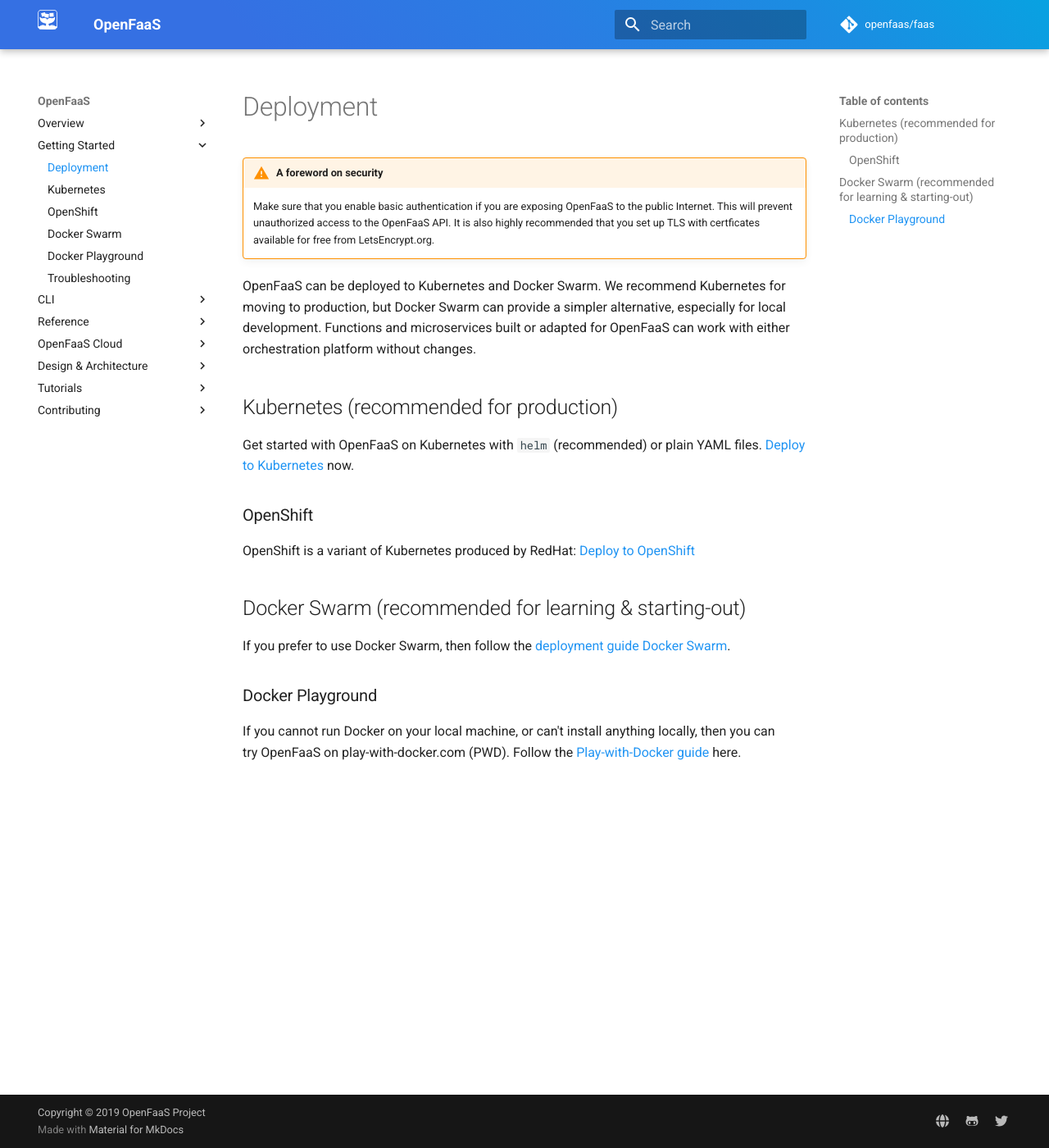
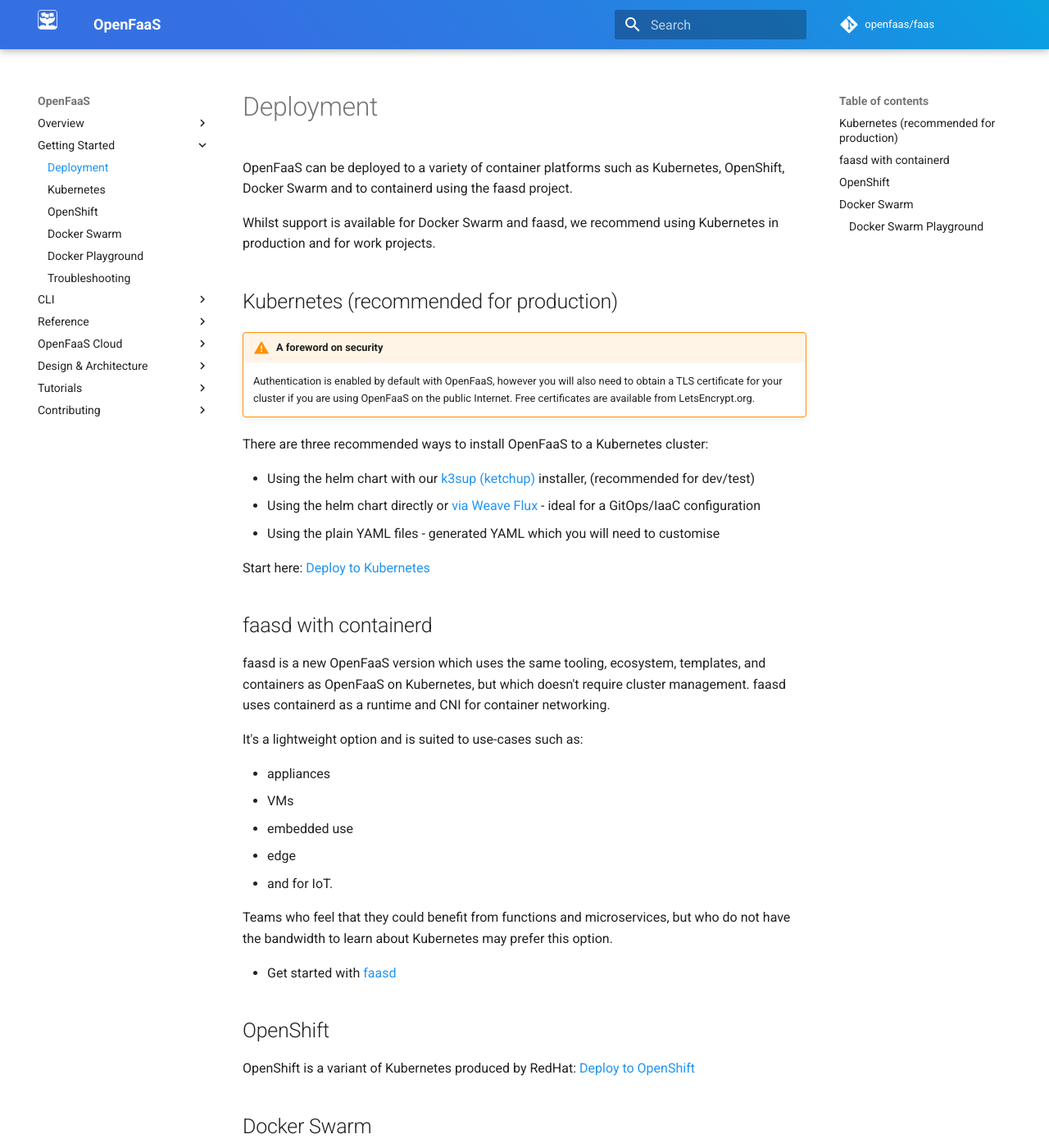
Before and after one commit to openfaas/docs, an MkDocs documentation site: the page built from docs/deployment.md, in a window 1280 px wide and 1400 px high. Shown: the whole window at 82% size. Built offline with MkDocs 1.6.1 and Material for MkDocs 9.7.7, drawn with Linux system fonts in a browser that asks for light colours; comment, search, counter and statistics services are not loaded; some of the changed text lies outside the part shown.

Commit message:
Update notes on deployment of OpenFaaS
Signed-off-by: Alex Ellis (OpenFaaS Ltd) <alexellis2@gmail.com>

```diff
--- a/docs/deployment.md
+++ b/docs/deployment.md
@@ -1,22 +1,46 @@
 # Deployment
 
-!!! warning "A foreword on security"
-    Make sure that you enable basic authentication if you are exposing OpenFaaS to the public Internet. This will prevent unauthorized access to the OpenFaaS API. It is also highly recommended that you set up TLS with certficates available for free from LetsEncrypt.org.
+OpenFaaS can be deployed to a variety of container platforms such as Kubernetes, OpenShift, Docker Swarm and to containerd using the faasd project.
 
-OpenFaaS can be deployed to Kubernetes and Docker Swarm. We recommend Kubernetes for moving to production, but Docker Swarm can provide a simpler alternative, especially for local development. Functions and microservices built or adapted for OpenFaaS can work with either orchestration platform without changes.
+Whilst support is available for Docker Swarm and faasd, we recommend using Kubernetes in production and for work projects.
 
 ## Kubernetes (recommended for production)
 
-Get started with OpenFaaS on Kubernetes with `helm` (recommended) or plain YAML files. [Deploy to Kubernetes](/deployment/kubernetes/) now.
+!!! warning "A foreword on security"
+    Authentication is enabled by default with OpenFaaS, however you will also need to obtain a TLS certificate for your cluster if you are using OpenFaaS on the public Internet. Free certificates are available from LetsEncrypt.org.
 
-### OpenShift
+There are three recommended ways to install OpenFaaS to a Kubernetes cluster:
+
+* Using the helm chart with our [k3sup (ketchup)](https://k3sup.dev/) installer, (recommended for dev/test)
+* Using the helm chart directly or [via Weave Flux](https://www.openfaas.com/blog/openfaas-flux/) - ideal for a GitOps/IaaC configuration
+* Using the plain YAML files - generated YAML which you will need to customise
+
+Start here: [Deploy to Kubernetes](/deployment/kubernetes/)
+
+## faasd with containerd
+
+faasd is a new OpenFaaS version which uses the same tooling, ecosystem, templates, and containers as OpenFaaS on Kubernetes, but which doesn't require cluster management. faasd uses containerd as a runtime and CNI for container networking.
+
+It's a lightweight option and is suited to use-cases such as:
+
+- appliances
+- VMs
+- embedded use
+- edge
+- and for IoT.
+
+Teams who feel that they could benefit from functions and microservices, but who do not have the bandwidth to learn about Kubernetes may prefer this option.
+
+* Get started with [faasd](https://github.com/alexellis/faasd/)
+
+## OpenShift
 
 OpenShift is a variant of Kubernetes produced by RedHat: [Deploy to OpenShift](/deployment/openshift/)
 
-## Docker Swarm (recommended for learning & starting-out)
+## Docker Swarm
 
 If you prefer to use Docker Swarm, then follow the [deployment guide Docker Swarm](/deployment/docker-swarm/).
 
-### Docker Playground
+### Docker Swarm Playground
 
-If you cannot run Docker on your local machine, or can't install anything locally, then you can try OpenFaaS on play-with-docker.com (PWD). Follow the [Play-with-Docker guide](/deployment/play-with-docker/) here.
+If you cannot run Docker on your local machine, or can't install anything locally, then you can try OpenFaaS on play-with-docker.com (PWD). Follow the [playground guide here](/deployment/play-with-docker/)
```
